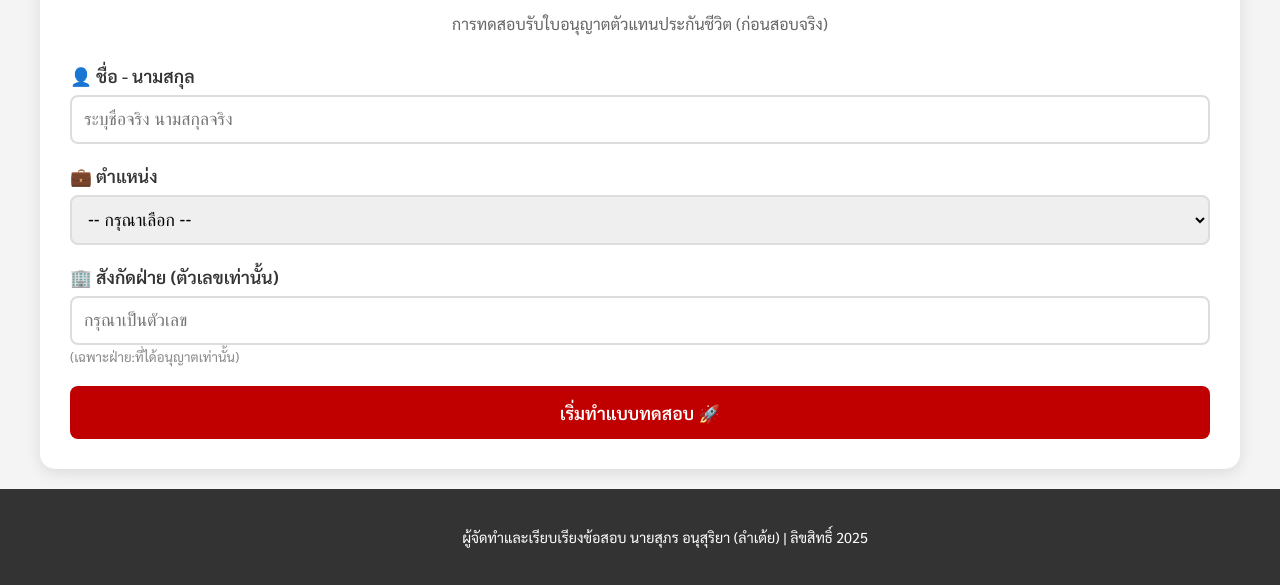
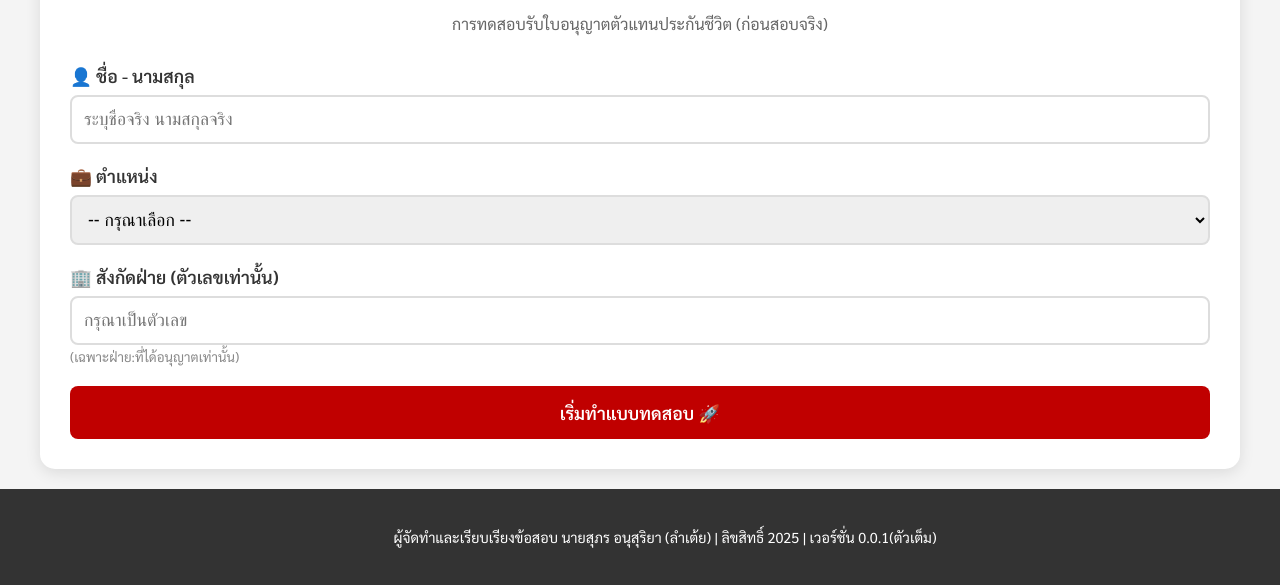
Before and after one commit to lamtoeysuriya728-oss/License-Test, a plain HTML site: page index.html in a window 1280 px wide. Shown: the part 274-859 px from the top of the page. Drawn offline with Linux system fonts and the light colour scheme.

Commit message:
Update index.html

```diff
--- a/index.html
+++ b/index.html
@@ -381,7 +381,7 @@
     </div>
 
     <footer>
-        <p>ผู้จัดทำและเรียบเรียงข้อสอบ นายสุภร อนุสุริยา (ลำเต้ย) | ลิขสิทธิ์ 2025</p>
+        <p>ผู้จัดทำและเรียบเรียงข้อสอบ นายสุภร อนุสุริยา (ลำเต้ย) | ลิขสิทธิ์ 2025 | เวอร์ชั่น 0.0.1(ตัวเต็ม) </p>
     </footer>
 
     <!-- SCRIPT SECTION -->
@@ -1188,4 +1188,5 @@
         }
     </script>
 </body>
+
 </html>
```
